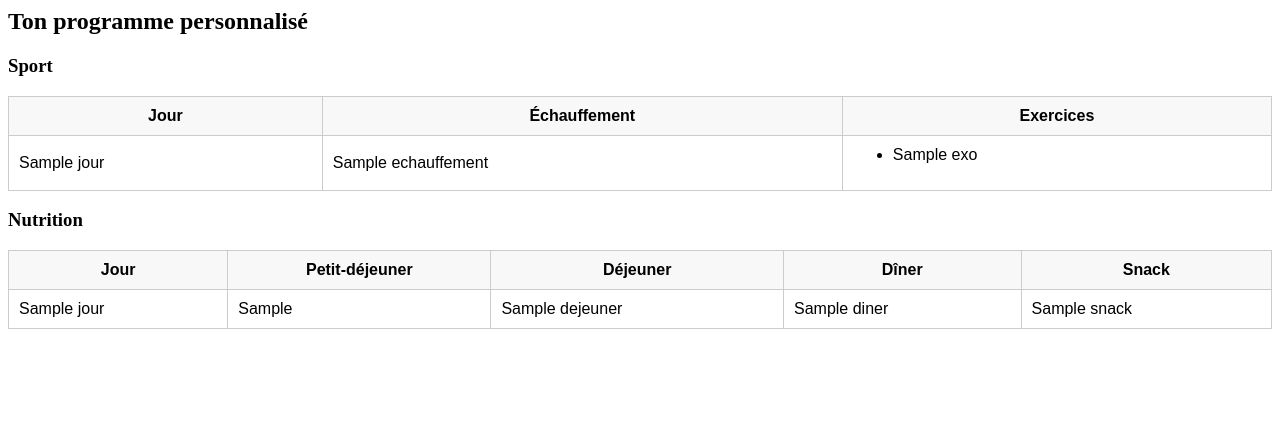
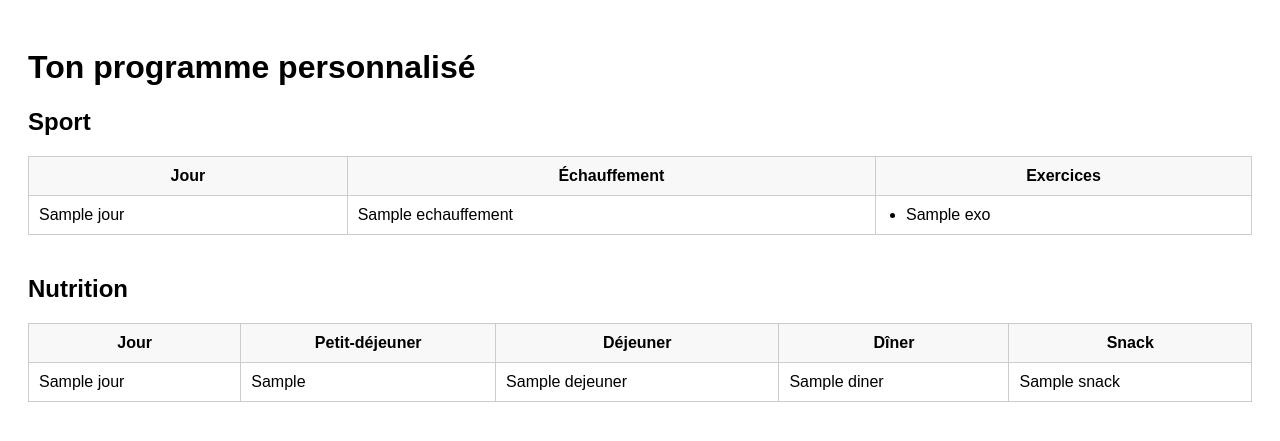
Before and after one commit to yaoji999/Fitness-food, a Flask app: template templates/result.html in a window 1280 px wide. Shown: the top 441 px of the page. Run offline with Flask 3, Linux system fonts and the light colour scheme; the template is opened without the code that fills it: most values are stand-ins (such as "Sample title", 1, 10 or a date in 2020).

Commit message:
Update result.html

```diff
--- a/templates/result.html
+++ b/templates/result.html
@@ -1,8 +1,17 @@
-<h2>Ton programme personnalisé</h2>
+<!DOCTYPE html>
+<html lang="fr">
+<head>
+    <meta charset="UTF-8">
+    <title>Programme personnalisé</title>
+</head>
+<body style="font-family: sans-serif; padding: 20px;">
 
-<h3>Sport</h3>
+    <h1>Ton programme personnalisé</h1>
+
+    <!-- Programme Sport -->
+    <h2>Sport</h2>
     <div style="overflow-x: auto;">
-  <table style="width: 100%; border-collapse: collapse; font-family: sans-serif;">
+      <table style="width: 100%; border-collapse: collapse;">
         <thead style="background-color: #f8f8f8;">
           <tr>
             <th style="padding: 10px; border: 1px solid #ccc;">Jour</th>
@@ -16,7 +25,7 @@
             <td style="padding: 10px; border: 1px solid #ccc;">{{ jour }}</td>
             <td style="padding: 10px; border: 1px solid #ccc;">{{ details.echauffement }}</td>
             <td style="padding: 10px; border: 1px solid #ccc;">
-          <ul>
+              <ul style="padding-left: 20px; margin: 0;">
                 {% for exo in details.exercices %}
                   <li>{{ exo }}</li>
                 {% endfor %}
@@ -28,10 +37,10 @@
       </table>
     </div>
 
-<h3>Nutrition</h3>
-
+    <!-- Programme Nutrition -->
+    <h2 style="margin-top: 40px;">Nutrition</h2>
     <div style="overflow-x: auto;">
-  <table style="width: 100%; border-collapse: collapse; font-family: sans-serif;">
+      <table style="width: 100%; border-collapse: collapse;">
         <thead style="background-color: #f8f8f8;">
           <tr>
             <th style="padding: 10px; border: 1px solid #ccc;">Jour</th>
@@ -54,3 +63,6 @@
         </tbody>
       </table>
     </div>
+
+</body>
+</html>
```
Lines whose indentation alone changed are shown as unchanged.
